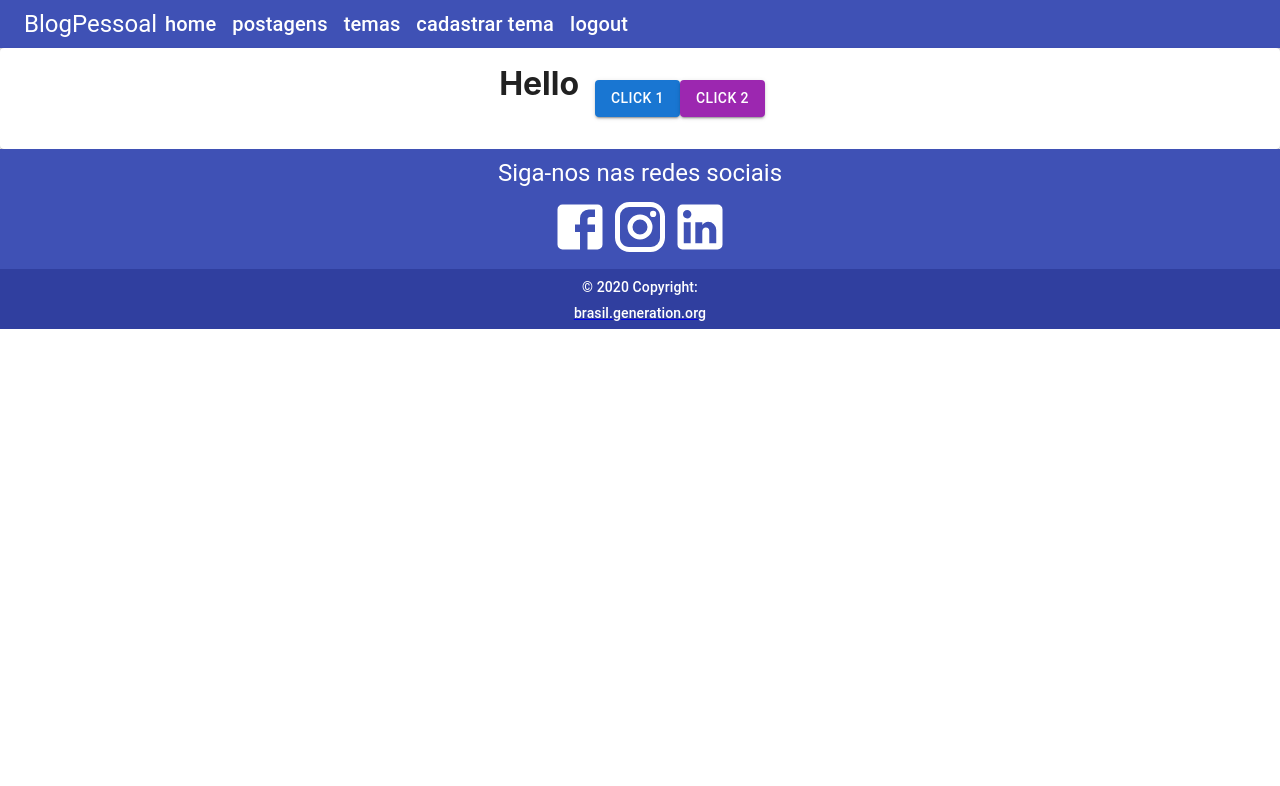
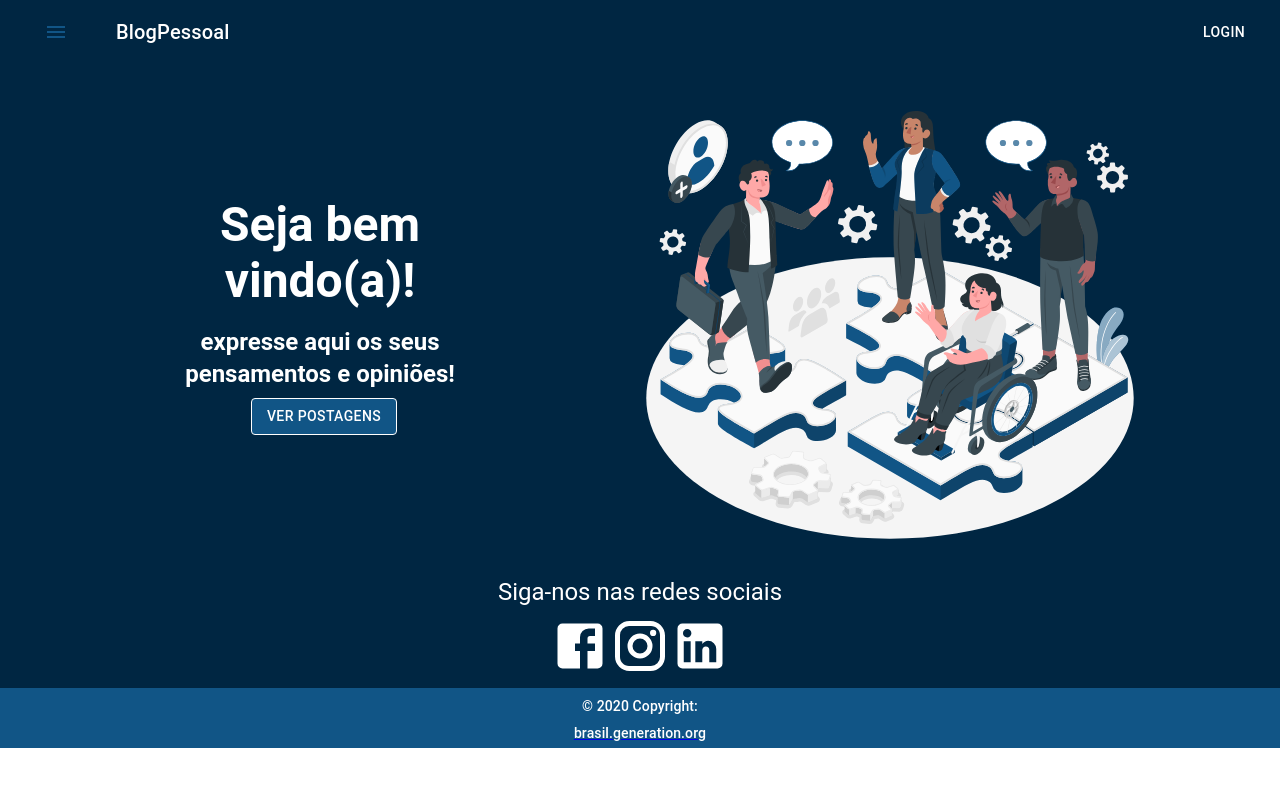
Before and after one commit to Ingridaquino/BlogPessoal-React, a React (Create React App) app: page / in a window 1280 px wide. Shown: the top 786 px of the page. Built offline with nearby package versions, Linux system fonts and the light colour scheme.

Commit message:
:construction: Navbar novo com menu

```diff
--- a/src/components/estaticos/footer/Footer.tsx
+++ b/src/components/estaticos/footer/Footer.tsx
@@ -8,7 +8,7 @@ export function Footer() {
     <>
     <Grid container direction="row" justifyContent="center" alignItems="center">
                 <Grid alignItems="center" item xs={12}>
-                    <Box style={{ backgroundColor: "#3F51B5", height: "120px" }}>
+                    <Box style={{ backgroundColor: "#002642", height: "120px" }}>
                         <Box paddingTop={1} display="flex" alignItems="center" justifyContent="center">
                             <Typography variant="h5" align="center" gutterBottom style={{ color: "white" }}>Siga-nos nas redes sociais </Typography>
                         </Box>
@@ -24,7 +24,7 @@ export function Footer() {
                             </a>
                         </Box>
                     </Box>
-                    <Box style={{ backgroundColor: "#303F9F", height: "60px" }}>
+                    <Box style={{ backgroundColor: "#115586", height: "60px" }}>
                         <Box paddingTop={1}>
                             <Typography variant="subtitle2" align="center" gutterBottom style={{ color: "white" }} >© 2020 Copyright:</Typography>
                         </Box>
--- /dev/null
+++ b/src/components/estaticos/menu/SimpleMenu.tsx
@@ -0,0 +1,42 @@
+import React from "react";
+import Button from "@material-ui/core/Button";
+import Menu from "@material-ui/core/Menu";
+import MenuItem from "@material-ui/core/MenuItem";
+import MenuIcon from "@material-ui/icons/Menu";
+
+export default function SimpleMenu() {
+  const [anchorEl, setAnchorEl] = React.useState<null | HTMLElement>(null);
+
+  const handleClick = (event: React.MouseEvent<HTMLButtonElement>) => {
+    setAnchorEl(event.currentTarget);
+  };
+
+  const handleClose = () => {
+    setAnchorEl(null);
+  };
+
+  return (
+    <div>
+      <Button
+        style={{color:"#115586"}}
+        aria-controls="simple-menu"
+        aria-haspopup="true"
+        onClick={handleClick}
+      >
+        <MenuIcon />
+      </Button>
+      <Menu
+        id="simple-menu"
+        anchorEl={anchorEl}
+        keepMounted
+        open={Boolean(anchorEl)}
+        onClose={handleClose}
+      >
+        <MenuItem    style={{color:"#002642"}} onClick={handleClose}>Home</MenuItem>
+        <MenuItem    style={{color:"#002642"}}  onClick={handleClose}>Postagens</MenuItem>
+        <MenuItem    style={{color:"#002642"}}  onClick={handleClose}>Temas</MenuItem>
+        <MenuItem    style={{color:"#002642"}}  onClick={handleClose}>Cadastrar Tema</MenuItem>
+      </Menu>
+    </div>
+  );
+}
--- a/src/components/estaticos/navbar/Navbar.tsx
+++ b/src/components/estaticos/navbar/Navbar.tsx
@@ -1,47 +1,42 @@
-import { AppBar, Toolbar, Typography } from "@material-ui/core";
-import { Box } from "@mui/material";
+import React from 'react';
+import { createStyles, makeStyles, Theme } from '@material-ui/core/styles';
+import AppBar from '@material-ui/core/AppBar';
+import Toolbar from '@material-ui/core/Toolbar';
+import Typography from '@material-ui/core/Typography';
+import Button from '@material-ui/core/Button';
+import IconButton from '@material-ui/core/IconButton';
+import SimpleMenu from '../menu/SimpleMenu';
+
+const useStyles = makeStyles((theme: Theme) =>
+  createStyles({
+    root: {
+      flexGrow: 1,
+    },
+    menuButton: {
+      marginRight: theme.spacing(2),
+    },
+    title: {
+      flexGrow: 1,
+    },
+  }),
+);
 
 export function Navbar() {
-  return(
-    <>
+  const classes = useStyles();
+
+  return (
+    <div className={classes.root}>
       <AppBar position="static">
-                <Toolbar variant="dense">
-                    <Box style={{ cursor: "pointer" }} >
-                        <Typography variant="h5" color="inherit">
-                            BlogPessoal
-                        </Typography>
-                    </Box>
-
-                    <Box display="flex" justifyContent="start">
-                        <Box mx={1} style={{ cursor: "pointer" }}>
-                            <Typography variant="h6" color="inherit">
-                                home
-                            </Typography>
-                        </Box>
-                        <Box mx={1} style={{ cursor: "pointer" }}>
-                            <Typography variant="h6" color="inherit">
-                                postagens
-                            </Typography>
-                        </Box>
-                        <Box mx={1} style={{ cursor: "pointer" }}>
-                            <Typography variant="h6" color="inherit">
-                                temas
-                            </Typography>
-                        </Box>
-                        <Box mx={1} style={{ cursor: "pointer" }}>
-                            <Typography variant="h6" color="inherit">
-                                cadastrar tema
-                            </Typography>
-                        </Box>
-                        <Box mx={1} style={{ cursor: "pointer" }}>
-                            <Typography variant="h6" color="inherit">
-                                logout
-                            </Typography>
-                        </Box>
-                    </Box>
-
-                </Toolbar>
-            </AppBar>
-    </>
-  )
+        <Toolbar style={{backgroundColor:"#002642"}}>
+          <IconButton edge="start" className={classes.menuButton} aria-label="menu">
+            <SimpleMenu />
+          </IconButton>
+          <Typography variant="h6" className={classes.title}>
+            BlogPessoal
+          </Typography>
+          <Button color="inherit">Login</Button>
+        </Toolbar>
+      </AppBar>
+    </div>
+  );
 }
--- a/src/paginas/home/Home.tsx
+++ b/src/paginas/home/Home.tsx
@@ -1,24 +1,66 @@
-import {Paper, Box, Button } from "@mui/material";
+import { Typography } from "@material-ui/core";
+import { Box, Button, Grid } from "@mui/material";
+import People  from "../../assets/people1.svg"
 // Importacao diferente do video
 import React from "react";
 
 export function Home() {
   return (
     <>
-      <Paper>
-        <Box p={2}>
+      <Grid
+        container
+        direction="row"
+        justifyContent="center"
+        alignItems="center"
+        style={{ backgroundColor: "#002642" }}
+      >
+        <Grid alignItems="center" item xs={6}>
+          <Box paddingX={20}>
+            <Typography
+              variant="h3"
+              gutterBottom
+              color="textPrimary"
+              component="h3"
+              align="center"
+              style={{ color: "white", fontWeight: "bold" }}
+            >
+              Seja bem vindo(a)!
+            </Typography>
+            <Typography
+              variant="h5"
+              gutterBottom
+              color="textPrimary"
+              component="h5"
+              align="center"
+              style={{ color: "white", fontWeight: "bold" }}
+            >
+              expresse aqui os seus pensamentos e opiniões!
+            </Typography>
+          </Box>
           <Box display="flex" justifyContent="center">
-            <h1>Hello</h1>
-            {/* <img src="https://avatars.githubusercontent.com/u/62892046?v=4" alt=""
-                style={{width:"30%", height:"30%"}}
-            /> */}
-            <Box display="flex" justifyContent="center" p={2}>
-              <Button variant="contained" color="primary">Click 1</Button>
-              <Button variant="contained" color="secondary" >Click 2</Button>
-            </Box>
+            <Box marginRight={1}></Box>
+            <Button
+              variant="outlined"
+              style={{
+                borderColor: "white",
+                backgroundColor: "#115586",
+                color: "white",
+              }}
+            >
+              Ver Postagens
+            </Button>
           </Box>
-        </Box>
-      </Paper>
+        </Grid>
+        <Grid item xs={6}>
+          <img
+            src={People}
+            alt=""
+            width="500px"
+            height="500px"
+          />
+        </Grid>
+        <Grid xs={12} style={{ backgroundColor: "white" }}></Grid>
+      </Grid>
     </>
-  )
+  );
 }
```
Also changed, not shown: src/paginas/home/Home.css (deleted, +0 -11 lines), src/assets/people.svg (added), src/assets/people1.svg (added).
